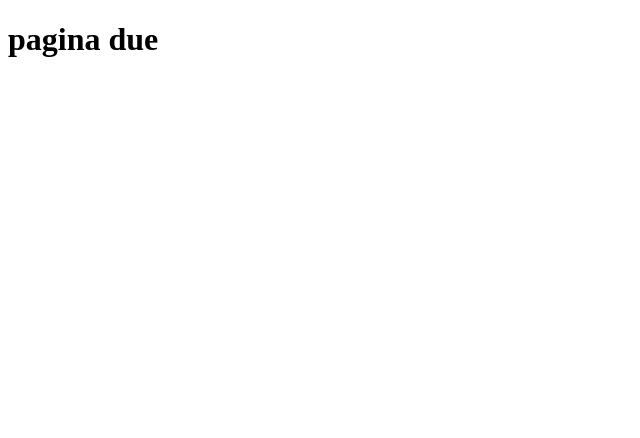
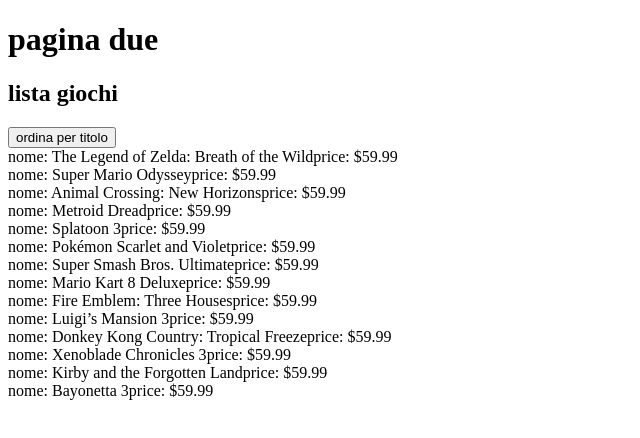
Before and after one commit to labstraction/dom, a plain HTML site: page pagina-due.html in a window 1280 px wide. Shown: the whole page, without its empty margins (0-640 px from the left). Drawn offline with Linux system fonts and the light colour scheme.

Commit message:
esercizio nintendo

```diff
--- a/esercizio2.js
+++ b/esercizio2.js
@@ -156,3 +156,53 @@
         isExclusive: true
     }
 ]
+
+
+function renderGameList(games) {
+
+    const gameCont = document.getElementById('game-container');
+    gameCont.innerHTML = '';
+
+    for (const game of games) {
+
+        const gameCard = document.createElement('div');
+
+        const titleSpan = document.createElement('span');
+        titleSpan.appendChild(document.createTextNode('nome: ' + game.title));
+        gameCard.appendChild(titleSpan);
+
+        const priceSpan = document.createElement('span');
+        priceSpan.appendChild(document.createTextNode('price: $' + game.priceUSD));
+        gameCard.appendChild(priceSpan);
+
+        gameCont.appendChild(gameCard);
+
+    }
+}
+
+
+renderGameList(nintendoGames);
+
+
+const orderTitleBtn = document.getElementById('title-order');
+
+function compareTitles(g1, g2){
+    return g1.title.localeCompare(g2.title);
+}
+
+function orderGamesByTitle(){
+
+    nintendoGames.sort(compareTitles);
+
+    renderGameList(nintendoGames);
+
+}
+
+orderTitleBtn.addEventListener('click', orderGamesByTitle);
+
+
+
+
+/// completare le schede dei giochi rendendole molto belle! (con tutte le proprietà)
+/// aggiungere l'ordinamento per prezzo (dal più economico al più caro)
+/// aggiungere l'ordinamento per rating (dal rating migliore al peggiore)
--- a/pagina-due.html
+++ b/pagina-due.html
@@ -9,6 +9,15 @@
     <header>
         <h1>pagina due</h1>
     </header>
+    <main>
+        <h2>lista giochi</h2>
+        <div>
+            <button id="title-order">ordina per titolo</button>
+        </div>
+        <div id="game-container">
+
+        </div>
+    </main>
 </body>
 <script src="./esercizio2.js"></script>
 </html>
```
Lines whose indentation alone changed are shown as unchanged.
